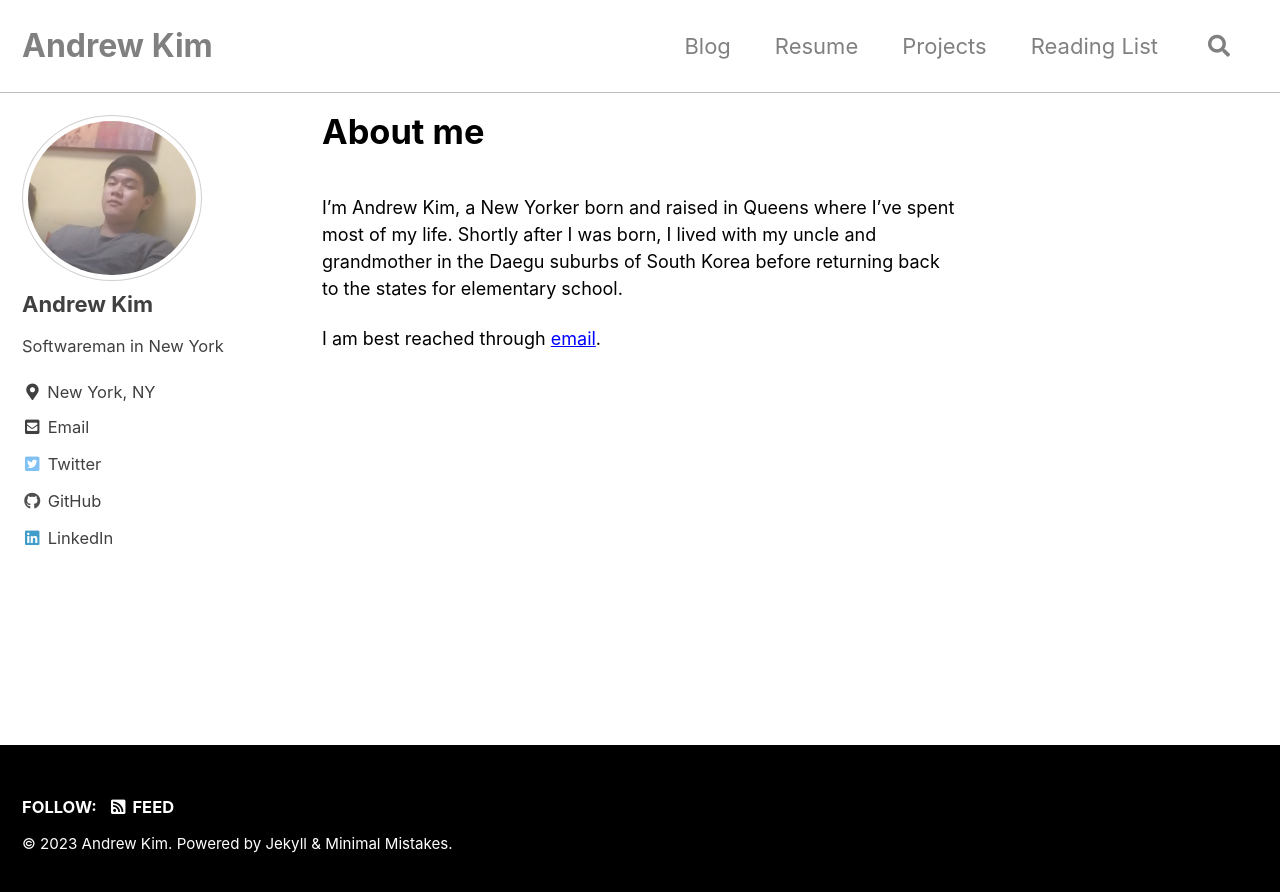
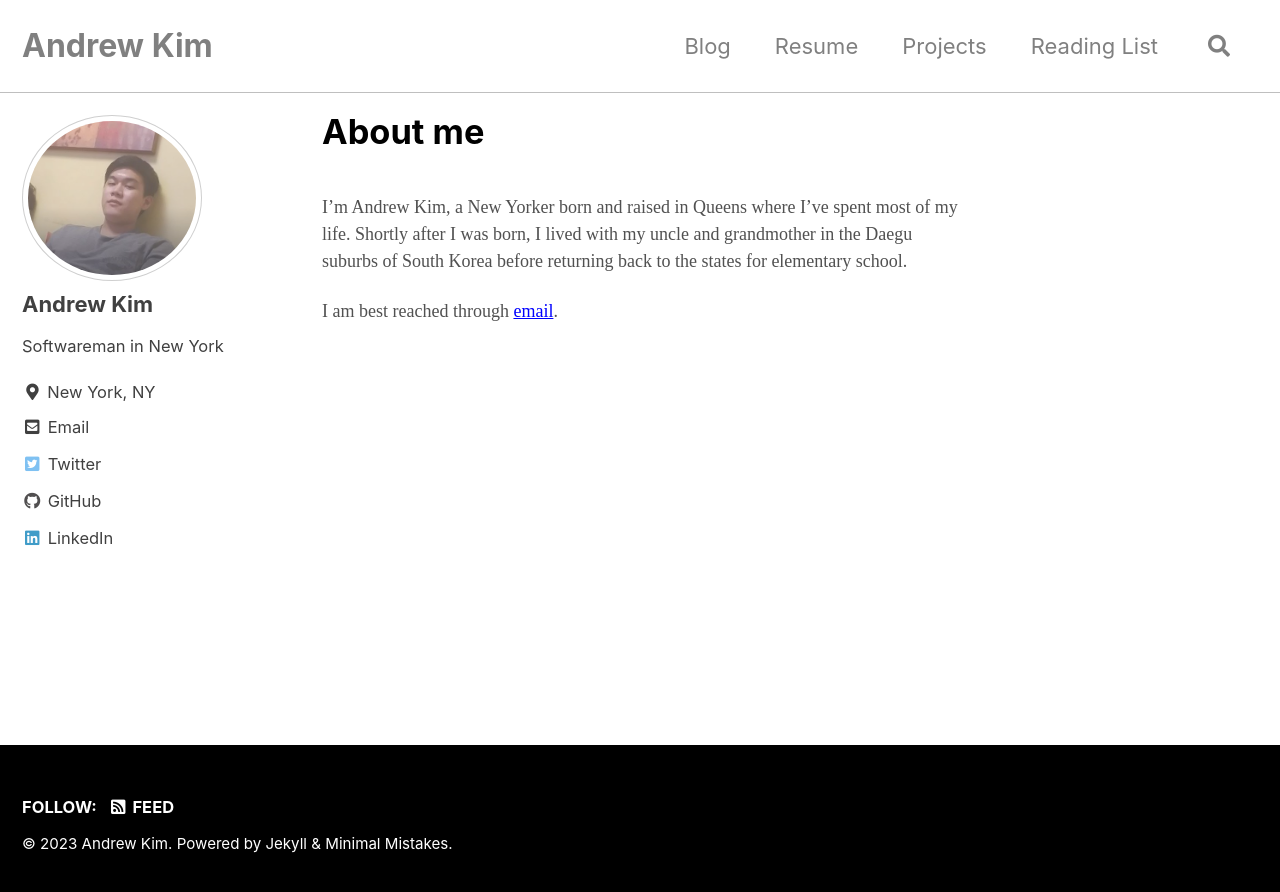
Before and after one commit to andrewwkimm/andrewwkimm.github.io, a Jekyll site: the page built from index.md, in a window 1280 px wide. Shown: the top 892 px of the page. Built offline with Jekyll 4.4.1, drawn with Linux system fonts in a browser that asks for light colours; cached includes are drawn as plain includes.

Commit message:
Change font style for posts

```diff
--- a/assets/css/main.scss
+++ b/assets/css/main.scss
@@ -12,9 +12,13 @@ search: false
 .page__content {
     position: relative;
     font-size: 18px;
+    font-family: "Lora", serif;
+    color: #515151;
 }
 
-.greedy-nav a { color: grey; }
+.greedy-nav a {
+    color: grey;
+}
 
 .masthead__menu-item {
     color: grey;
```
